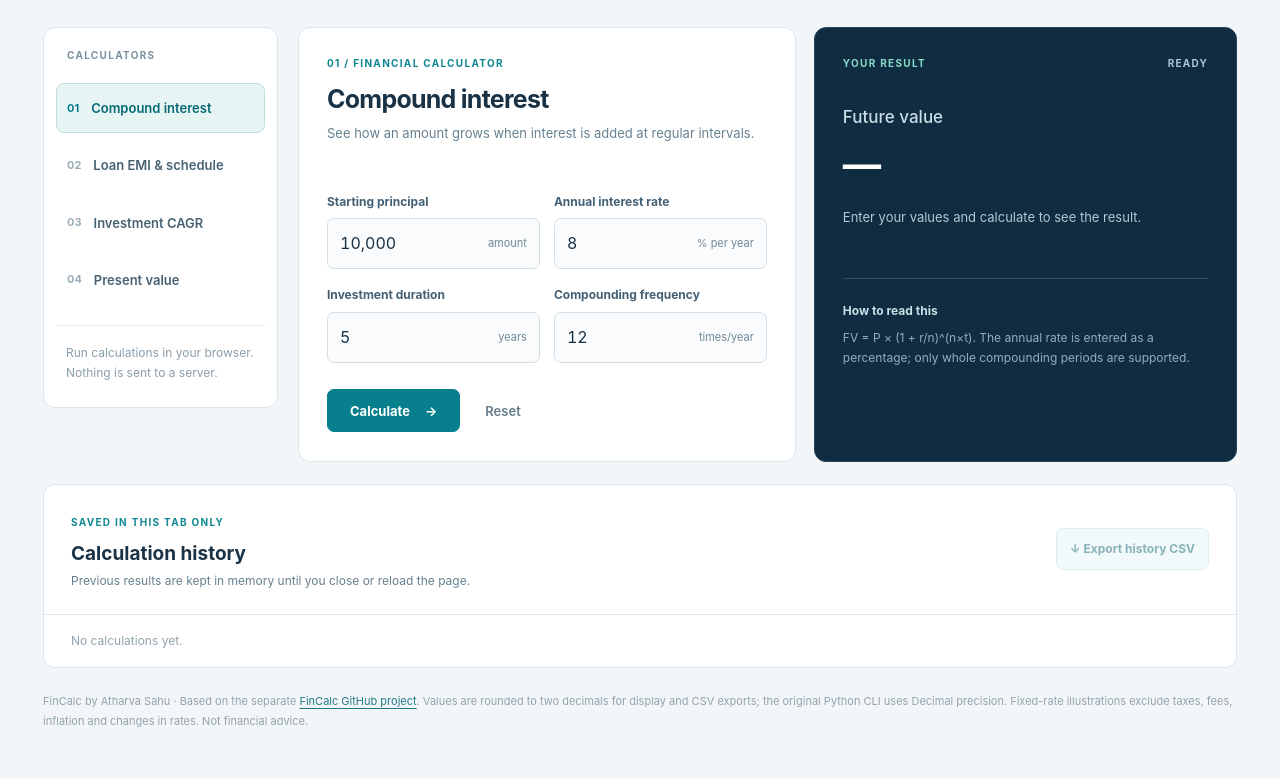
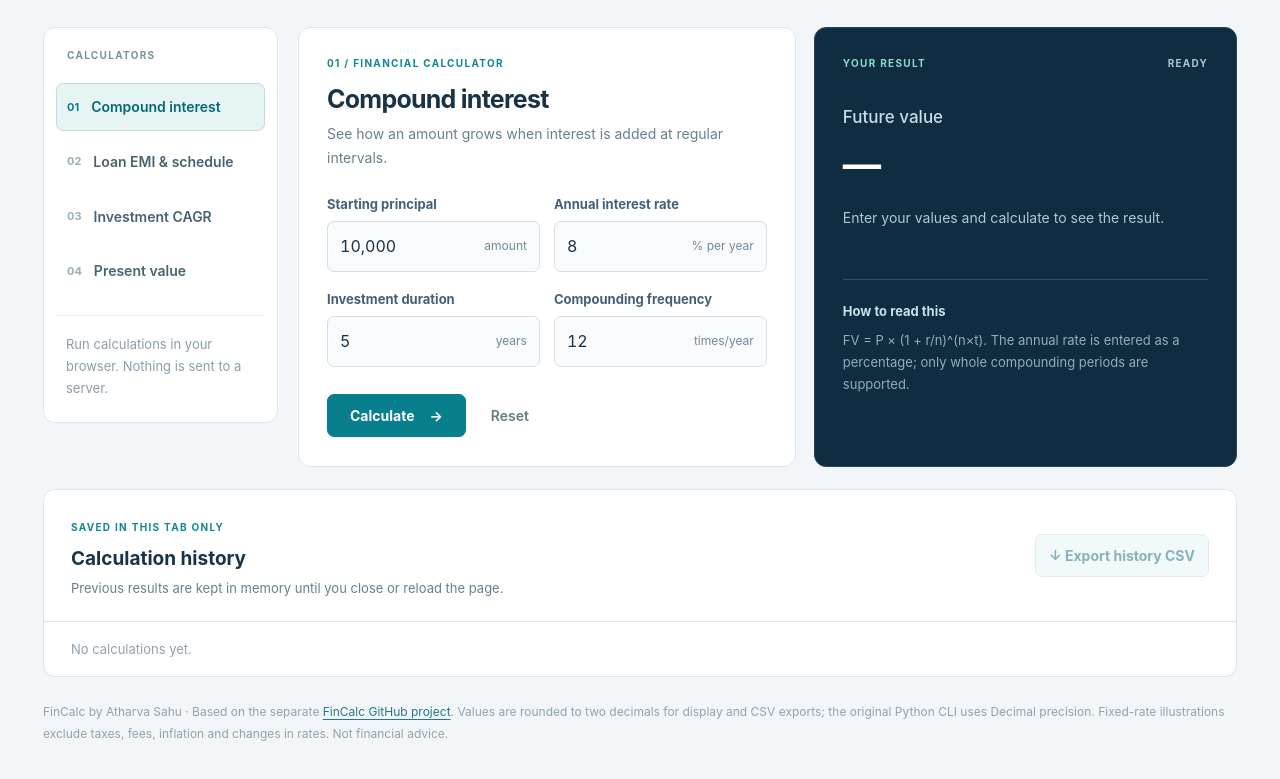
Before and after one commit to atharv3169/FinCalc, a plain HTML site: page web/index.html in a window 1280 px wide. Shown: the part 157-936 px from the top of the page. Drawn offline with Linux system fonts and the light colour scheme.

Commit message:
style: match FinCalc browser body, field and action typography to FundLenz

```diff
--- a/web/styles.css
+++ b/web/styles.css
@@ -15,47 +15,47 @@ button,input { font:inherit; } button { cursor:pointer; } button:disabled { opac
 .tool-list { display:flex; flex-direction:column; gap:7px; padding:18px 12px; border-radius:12px; background:#fff; border:1px solid var(--outline); }
 .tool-heading,.section-tag { font-size:10px; font-weight:750; color:#0e8791; letter-spacing:.13em; }
 .tool-heading { padding:2px 11px 13px; color:#7a919e; }
-.tool-list button { display:flex; align-items:center; gap:12px; text-align:left; border:1px solid transparent; background:transparent; padding:14px 10px; border-radius:8px; font-size:13px; color:#476273; font-weight:560; }
+.tool-list button { display:flex; align-items:center; gap:12px; text-align:left; border:1px solid transparent; background:transparent; padding:12px 10px; border-radius:7px; font-size:14px; color:#476273; font-weight:600; }
 .tool-list button span { font-size:11px; color:#9aaeb8; font-weight:700; }
 .tool-list button:hover { background:#edf5f7; }
 .tool-list button[aria-current="page"] { background:#e7f4f4; border-color:#bfdddd; color:#056976; }
 .tool-list button[aria-current="page"] span { color:#087f8c; }
-.nav-note { border-top:1px solid #e7edf1; padding:17px 10px 5px; margin-top:13px; font-size:12px; color:#8a9eab; line-height:1.7; }
+.nav-note { border-top:1px solid #e7edf1; padding:17px 10px 5px; margin-top:13px; font-size:13px; color:#8a9eab; line-height:1.7; }
 .calculator { display:grid; grid-template-columns:minmax(0,1fr) minmax(260px,.85fr); gap:18px; }
 .panel { background:white; border:1px solid var(--outline); border-radius:12px; padding:28px; min-width:0; }
 .input-panel h2 { font-size:25px; line-height:1.3; margin:12px 0 6px; letter-spacing:-.03em; }
-.description { color:var(--muted); font-size:13px; line-height:1.75; min-height:48px; margin:0 0 23px; }
+.description { color:var(--muted); font-size:14px; line-height:1.75; min-height:48px; margin:0 0 23px; }
 .fields { display:grid; grid-template-columns:repeat(2,minmax(0,1fr)); gap:17px 14px; }
 .field { display:flex; flex-direction:column; gap:7px; }
 .field.full { grid-column:1/-1; }
-.field label { font-size:12px; color:#436075; font-weight:650; }
+.field label { font-size:13px; color:#436075; font-weight:650; }
 .field .input-wrap { display:flex; background:#f9fbfc; border:1px solid #d4e0e7; border-radius:7px; align-items:center; }
 .field .input-wrap:focus-within { border-color:#087f8c; box-shadow:0 0 0 3px #087f8c1c; }
 .field input { width:100%; min-width:0; padding:12px 12px; background:transparent; border:0; outline:0; color:var(--ink); font-size:16px; font-variant-numeric:tabular-nums; }
-.field .unit { font-size:11px; color:#708998; padding:0 12px 0 0; white-space:nowrap; }
-.field small { font-size:11px; color:#9aabb6; line-height:1.4; }
+.field .unit { font-size:12px; color:#708998; padding:0 12px 0 0; white-space:nowrap; }
+.field small { font-size:12px; color:#9aabb6; line-height:1.4; }
 .form-actions { display:flex; align-items:center; gap:13px; flex-wrap:wrap; margin-top:26px; }
-.primary { background:var(--teal); color:white; border:1px solid #087f8c; font-size:13px; font-weight:700; border-radius:7px; min-height:43px; padding:10px 22px; display:inline-flex; align-items:center; gap:15px; }
-.primary:hover { background:#056977; }.reset { color:#637c89; font-size:13px; font-weight:600; border:0; background:transparent; padding:12px; }
-.error { background:#fff3f2; border:1px solid #f0cac6; color:#9c3434; border-radius:7px; font-size:12px; line-height:1.65; margin-top:18px; padding:11px 13px; }
+.primary { background:var(--teal); color:white; border:1px solid #087f8c; font-size:14px; font-weight:700; border-radius:7px; min-height:43px; padding:10px 22px; display:inline-flex; align-items:center; gap:15px; }
+.primary:hover { background:#056977; }.reset { color:#637c89; font-size:14px; font-weight:600; border:0; background:transparent; padding:12px; }
+.error { background:#fff3f2; border:1px solid #f0cac6; color:#9c3434; border-radius:7px; font-size:13px; line-height:1.65; margin-top:18px; padding:11px 13px; }
 .result-panel { background:#102c40; color:white; border-color:#29475a; }
 .result-top { display:flex; align-items:center; justify-content:space-between; gap:12px; }
 .result-panel .section-tag { color:#8adacc; }.status { font-size:10px; letter-spacing:.12em; font-weight:750; color:#abc6d3; }
 .result-panel h2 { margin:33px 0 9px; font-size:17px; font-weight:550; color:#cadde7; }
 .result-value { font-variant-numeric:tabular-nums; font-size:clamp(27px,3vw,39px); font-weight:700; letter-spacing:-.035em; line-height:1.3; overflow-wrap:anywhere; margin:0; }
-.result-support { color:#b1c8d3; font-size:13px; line-height:1.7; margin-top:16px; }
+.result-support { color:#b1c8d3; font-size:14px; line-height:1.7; margin-top:16px; }
 .result-extra { margin-top:22px; display:grid; gap:9px; }
-.stat { display:flex; justify-content:space-between; align-items:start; flex-wrap:wrap; gap:10px; border-top:1px solid #315063; padding-top:11px; font-size:12px; color:#b6cfda; }.stat strong { color:#f3fbfe; font-variant-numeric:tabular-nums; }
-.download { color:#136879; background:#e7f4f6; border:1px solid #bedde3; padding:10px 13px; min-height:42px; font-size:12px; font-weight:700; border-radius:7px; }
+.stat { display:flex; justify-content:space-between; align-items:start; flex-wrap:wrap; gap:10px; border-top:1px solid #315063; padding-top:11px; font-size:13px; color:#b6cfda; }.stat strong { color:#f3fbfe; font-variant-numeric:tabular-nums; }
+.download { color:#136879; background:#e7f4f6; border:1px solid #bedde3; padding:10px 13px; min-height:42px; font-size:14px; font-weight:700; border-radius:7px; }
 .result-panel .download { background:#204d61; border-color:#477184; color:#e3f5f8; margin-top:19px; }
 .download:hover:not(:disabled) { filter:brightness(.96); }
-.result-divider { border-top:1px solid #315063; margin:28px 0 18px; }.method-note strong { font-size:12px; color:#c8e0e9; }.method-note p { color:#91adbd; font-size:12px; line-height:1.7; margin:6px 0 0; }
+.result-divider { border-top:1px solid #315063; margin:28px 0 18px; }.method-note strong { font-size:13px; color:#c8e0e9; }.method-note p { color:#91adbd; font-size:13px; line-height:1.7; margin:6px 0 0; }
 .bottom { background:#fff; border:1px solid var(--outline); border-radius:12px 12px 0 0; margin-top:22px; padding:23px 27px; display:flex; align-items:center; justify-content:space-between; gap:16px; }
-.bottom h2 { font-size:19px; margin:6px 0 4px; }.bottom p { font-size:12px; color:var(--muted); margin:0; }
-.history { border:1px solid var(--outline); border-top:0; border-radius:0 0 12px 12px; background:#fff; padding:17px 27px; min-height:52px; color:#91a3ad; font-size:12px; }
+.bottom h2 { font-size:19px; margin:6px 0 4px; }.bottom p { font-size:13px; color:var(--muted); margin:0; }
+.history { border:1px solid var(--outline); border-top:0; border-radius:0 0 12px 12px; background:#fff; padding:17px 27px; min-height:52px; color:#91a3ad; font-size:13px; }
 .history-item { padding:9px 0; border-bottom:1px solid #edf1f3; color:#627f8c; display:flex; gap:15px; justify-content:space-between; }
 .history-item:last-child { border:0; }.history-item b { color:#245167; }
-footer { padding:24px 0 10px; color:#91a3ad; font-size:11px; line-height:1.8; } footer a { color:#247887; text-decoration:underline; text-underline-offset:3px; }
+footer { padding:24px 0 10px; color:#91a3ad; font-size:12px; line-height:1.8; } footer a { color:#247887; text-decoration:underline; text-underline-offset:3px; }
 @media(max-width:1080px) { .workspace { grid-template-columns:1fr; } .tool-list { flex-direction:row; flex-wrap:wrap; align-items:center; padding:12px; } .tool-heading,.nav-note { display:none; } .tool-list button { flex:1 1 170px; justify-content:center; } }
-@media(max-width:690px) { .shell { padding:20px 13px; } .source-label { display:none; } .headline { margin-bottom:20px; } .calculator { grid-template-columns:1fr; } .tool-list { display:grid; grid-template-columns:repeat(2,minmax(0,1fr)); gap:6px; } .tool-list button { padding:12px 7px; justify-content:start; font-size:11px; min-height:50px; gap:6px; } .panel { padding:22px 17px; } .description { min-height:0; } .fields { gap:13px 9px; } .bottom { align-items:start; flex-direction:column; padding:21px; } .history { padding:14px 20px; } .history-item { flex-direction:column; gap:0; } }
+@media(max-width:690px) { .shell { padding:20px 13px; } .source-label { display:none; } .headline { margin-bottom:20px; } .calculator { grid-template-columns:1fr; } .tool-list { display:grid; grid-template-columns:repeat(2,minmax(0,1fr)); gap:6px; } .tool-list button { padding:12px 7px; justify-content:start; font-size:12px; min-height:50px; gap:6px; } .panel { padding:22px 17px; } .description { min-height:0; } .fields { gap:13px 9px; } .bottom { align-items:start; flex-direction:column; padding:21px; } .history { padding:14px 20px; } .history-item { flex-direction:column; gap:0; } }
 @media(max-width:360px) { .fields { grid-template-columns:1fr; }.field.full { grid-column:auto; } }
```
